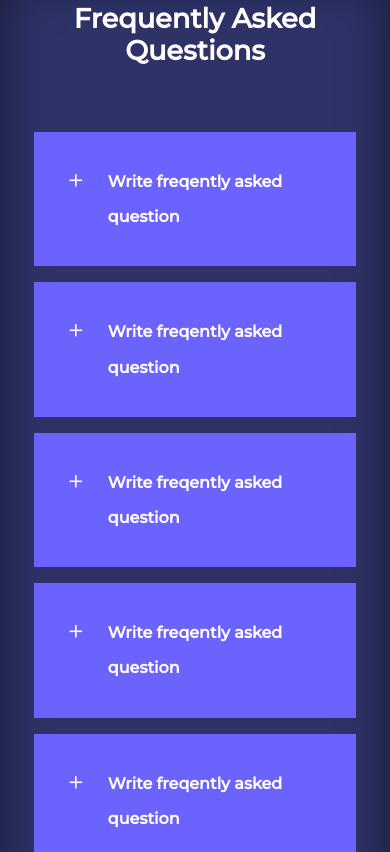
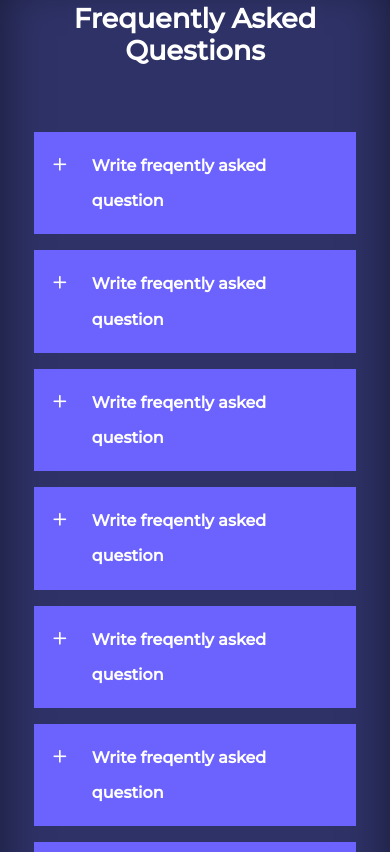
Before and after one commit to prabeenprabu/school_web_template, a plain HTML site: page index.html in a window 390 px wide. Shown: the part 4252-5104 px from the top of the page. Drawn offline with nearby package versions, Linux system fonts and the light colour scheme.

Commit message:
media query completed upto small device

```diff
--- a/css/style.css
+++ b/css/style.css
@@ -499,6 +499,10 @@ header {
     .courses__container {
         grid-template-columns: 1fr;
     }
+    /* ---------------------faqs----------- */
+    .faq {
+        padding: 1rem;
+    }
     /* ---------------------footer----------- */
     .footer__container {
         grid-template-columns: 1fr;
```
